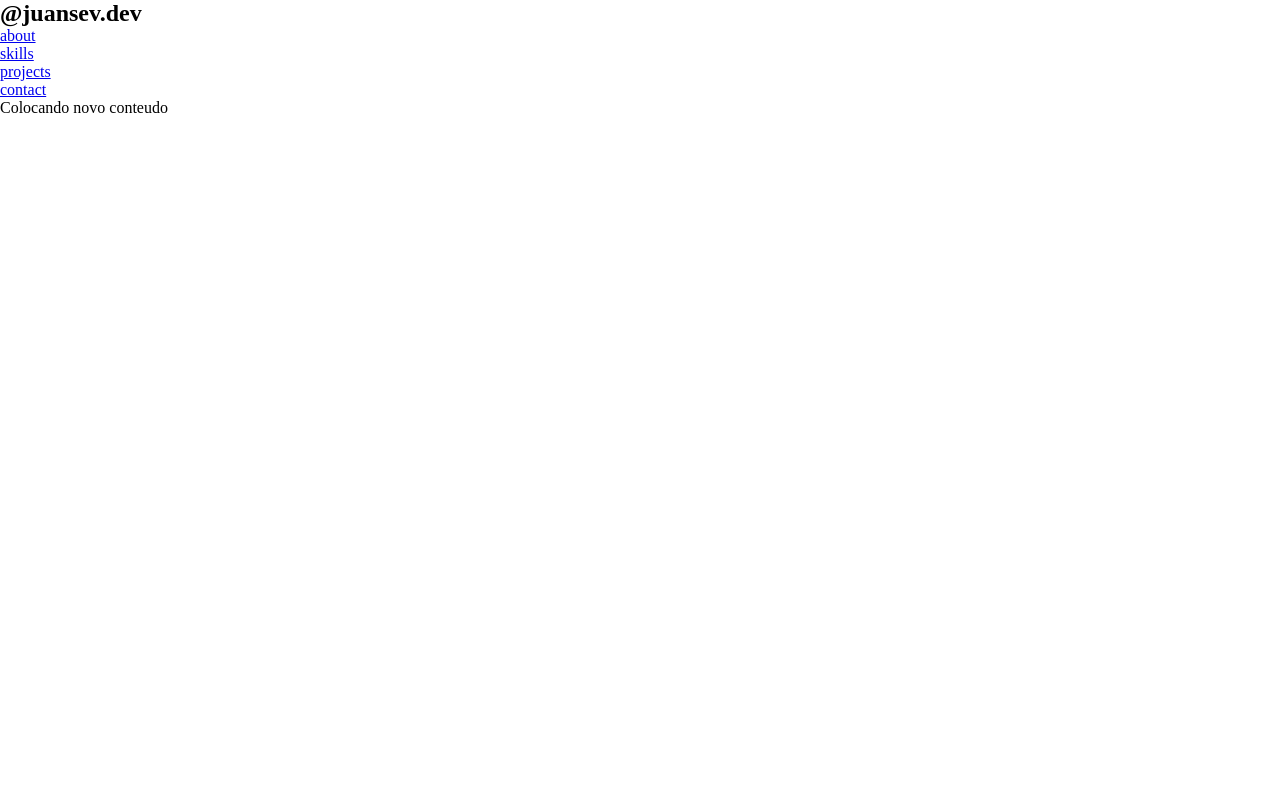
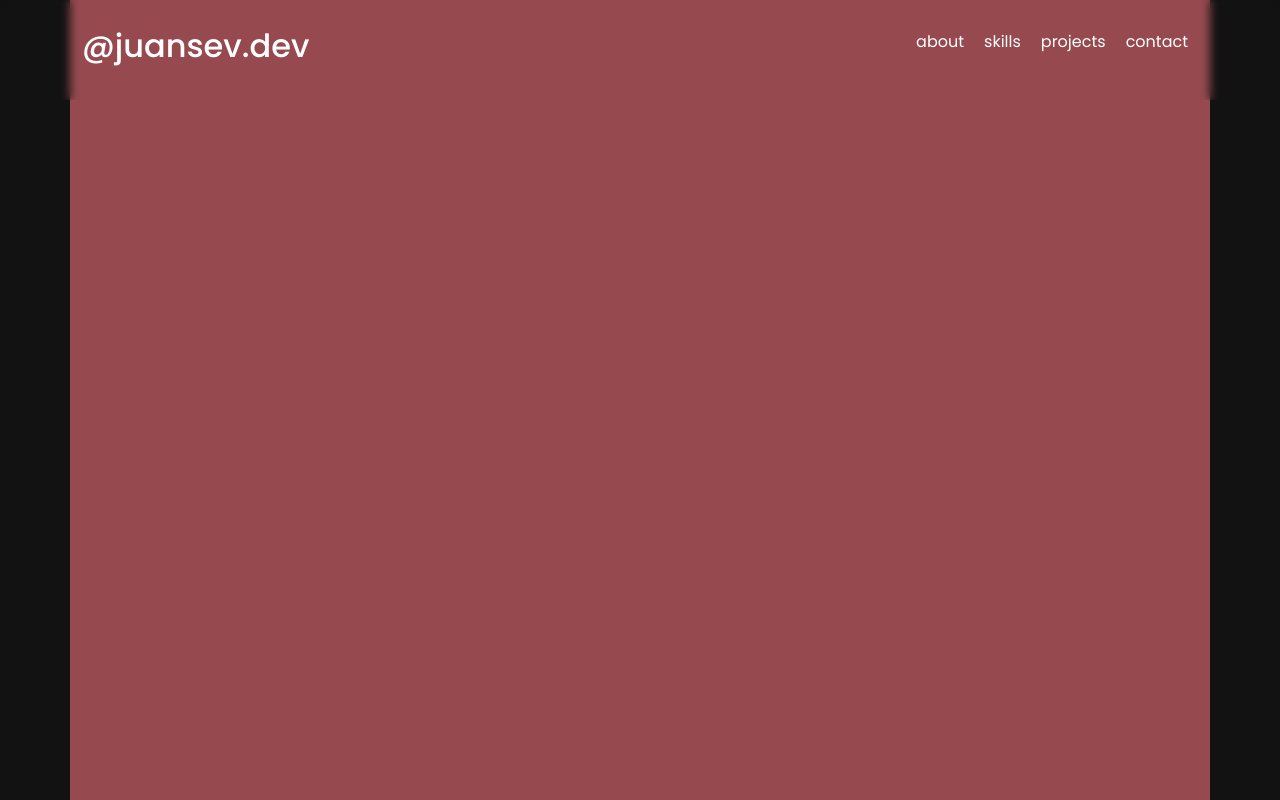
Before and after one commit to Juan-Severiano/portfolio, a React (Vite) app: page / in a window 1280 px wide. Shown: the top 800 px of the page. Built offline with nearby package versions, Linux system fonts and the light colour scheme.

Commit message:
styles header added

```diff
--- a/index.html
+++ b/index.html
@@ -5,11 +5,18 @@
     <link rel="icon" type="image/svg+xml" href="/vite.svg" />
     <meta name="viewport" content="width=device-width, initial-scale=1.0" />
 
+    <link href="https://cdn.jsdelivr.net/npm/bootstrap@5.3.2/dist/css/bootstrap.min.css" rel="stylesheet" integrity="sha384-T3c6CoIi6uLrA9TneNEoa7RxnatzjcDSCmG1MXxSR1GAsXEV/Dwwykc2MPK8M2HN" crossorigin="anonymous">
+
+    <link rel="preconnect" href="https://fonts.googleapis.com">
+    <link rel="preconnect" href="https://fonts.gstatic.com" crossorigin>
+    <link href="https://fonts.googleapis.com/css2?family=Poppins:ital,wght@0,100;0,200;0,300;0,400;0,500;0,600;0,700;0,800;1,   100;1,200;1,300;1,400;1,500;1,600;1,700&display=swap" rel="stylesheet">
+
     <title>Francisco Juan Severiano</title>
   </head>
   <body>
     <div id="root"></div>
 
     <script type="module" src="/src/main.jsx"></script>
+    <script src="https://cdn.jsdelivr.net/npm/bootstrap@5.3.2/dist/js/bootstrap.bundle.min.js" integrity="sha384-C6RzsynM9kWDrMNeT87bh95OGNyZPhcTNXj1NW7RuBCsyN/o0jlpcV8Qyq46cDfL" crossorigin="anonymous"></script>
   </body>
 </html>
--- a/src/App.jsx
+++ b/src/App.jsx
@@ -2,9 +2,9 @@ function App() {
 
   return (
     <>
-      <p className="read-the-docs">
-        Colocando novo conteudo
-      </p>
+        <section className="container">
+
+        </section>
     </>
   )
 }
--- a/src/components/Header.jsx
+++ b/src/components/Header.jsx
@@ -4,6 +4,7 @@ export default class Header extends Component {
     render() {
         return (
             <header className="header">
+                <header className="container d-flex">
                     <aside className="logo-name">
                         <h2 className="title">@juansev.dev</h2>
                     </aside>
@@ -16,6 +17,7 @@ export default class Header extends Component {
                         </ul>
                     </nav>
                 </header>
+            </header>
         )
     }
 }
--- /dev/null
+++ b/src/styles/abstract/_variables.scss
@@ -0,0 +1 @@
+$primary-color: #121212;
--- /dev/null
+++ b/src/styles/components/_header.scss
@@ -0,0 +1,26 @@
+@import '../abstract/variables';
+
+.header {
+    position: fixed;
+    top: 0;
+    height: 100px;
+    display: flex;
+    width: 100vw!important;
+    color: #fff;
+    backdrop-filter: blur(5px);
+    .container {
+        justify-content: space-between;
+        align-items: center;
+        ul {
+            display: flex;
+            list-style: none;
+            li {
+                padding: 10px;
+                a {
+                    text-decoration: none;
+                    color: #fff;
+                }
+            }
+        }
+    }
+}
--- a/src/styles/components/_reset.scss
+++ b/src/styles/components/_reset.scss
@@ -1,5 +1,8 @@
+@import url('https://fonts.googleapis.com/css2?family=Poppins:ital,wght@0,100;0,200;0,300;0,400;0,500;0,600;0,700;0,800;1,100;1,200;1,300;1,400;1,500;1,600;1,700&display=swap');
+
 * {
     margin: 0;
     padding: 0;
     box-sizing: border-box;
+    font-family: 'Poppins', sans-serif;
 }
--- a/src/styles/style.css
+++ b/src/styles/style.css
@@ -1,5 +1,42 @@
+@import url("https://fonts.googleapis.com/css2?family=Poppins:ital,wght@0,100;0,200;0,300;0,400;0,500;0,600;0,700;0,800;1,100;1,200;1,300;1,400;1,500;1,600;1,700&display=swap");
 * {
   margin: 0;
   padding: 0;
   box-sizing: border-box;
+  font-family: "Poppins", sans-serif;
+}
+
+.header {
+  position: fixed;
+  top: 0;
+  height: 100px;
+  display: flex;
+  width: 100vw !important;
+  color: #fff;
+  -webkit-backdrop-filter: blur(5px);
+          backdrop-filter: blur(5px);
+}
+.header .container {
+  justify-content: space-between;
+  align-items: center;
+}
+.header .container ul {
+  display: flex;
+  list-style: none;
+}
+.header .container ul li {
+  padding: 10px;
+}
+.header .container ul li a {
+  text-decoration: none;
+  color: #fff;
+}
+
+body {
+  background-color: #121212;
+}
+
+section.container {
+  background-color: #964a4f;
+  height: 200vh;
 }/*# sourceMappingURL=style.css.map */
--- a/src/styles/style.scss
+++ b/src/styles/style.scss
@@ -1 +1,12 @@
 @import './components/reset';
+@import './components/header';
+@import './abstract/variables';
+
+body {
+    background-color: $primary-color;
+}
+
+section.container {
+    background-color: #964a4f;
+    height: 200vh;
+}
```
Also changed, not shown: public/img-code.jpg (added), 1 other file (tests, documents, lock files or other folders). Lines whose indentation alone changed are shown as unchanged.
